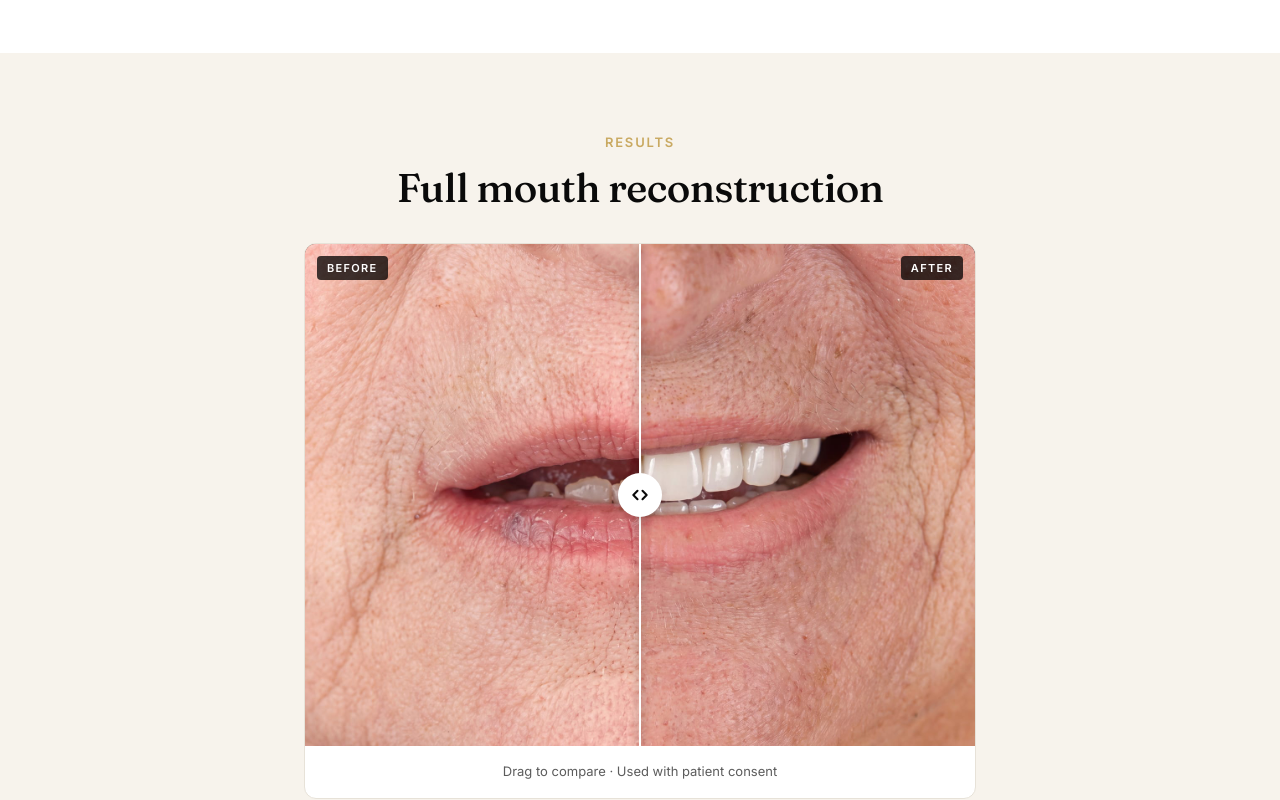
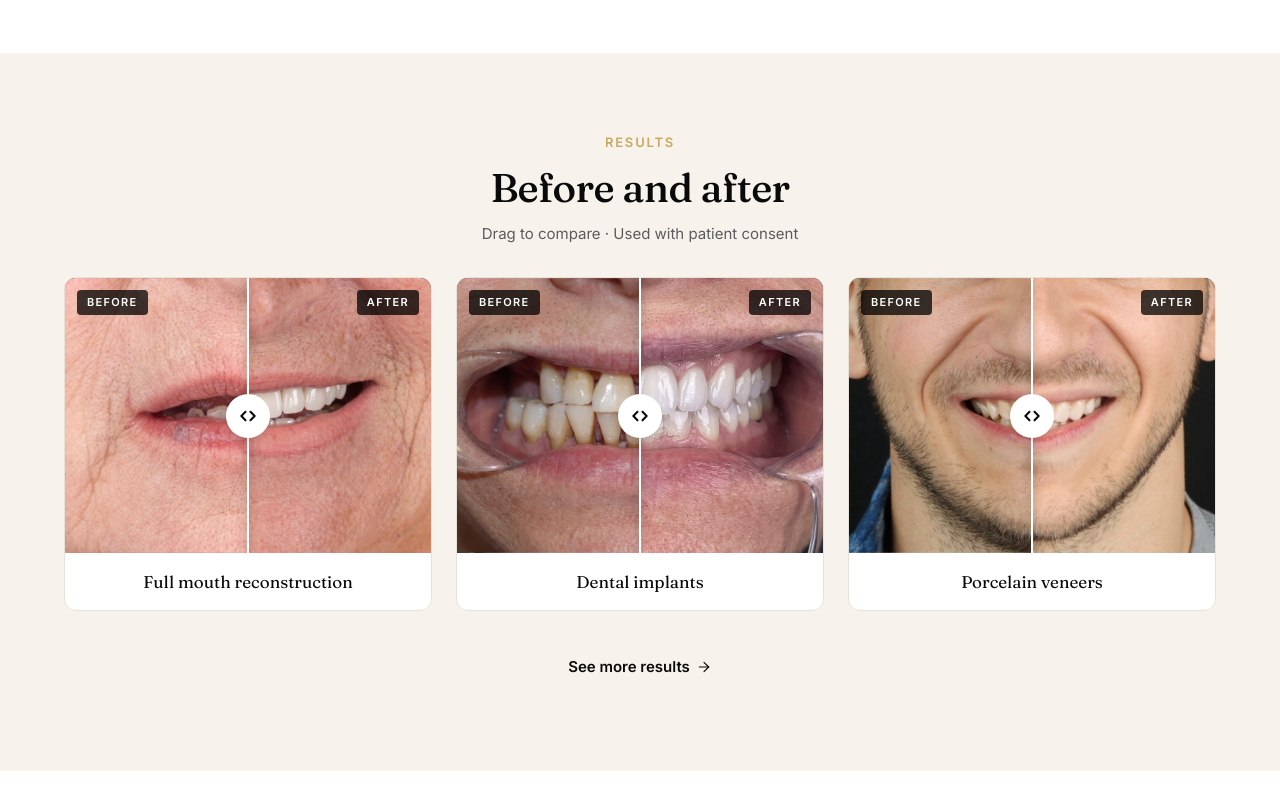
Before and after one commit to growth-labmedia/worldsmiles-site, a React (Vite) app: page /test in a window 1280 px wide. Shown: the part 2860-3660 px from the top of the page. Built offline with nearby package versions, Linux system fonts and the light colour scheme.

Commit message:
Test homepage: results section shows implants and veneers sliders alongside full mouth
Co-Authored-By: Claude Fable 5.1 <noreply@anthropic.com>

```diff
--- a/src/pages/HomePageTest.tsx
+++ b/src/pages/HomePageTest.tsx
@@ -12,6 +12,10 @@ import denturesImg from '../assets/services/dentures-complete-hero.jpg';
 import scanImg from '../assets/office/3d-scan.jpg';
 import fmrBefore from '../assets/cases/case-03-fmr-before.jpg';
 import fmrAfter from '../assets/cases/case-03-fmr-after.jpg';
+import implantsBefore from '../assets/cases/case-01-implants-before.jpg';
+import implantsAfter from '../assets/cases/case-01-implants-after.jpg';
+import veneersBefore from '../assets/cases/case-01-veneers-before.jpg';
+import veneersAfter from '../assets/cases/case-01-veneers-after.jpg';
 
 /**
  * TEST homepage (/test). Not linked from nav/footer, noindex, excluded from the sitemap.
@@ -25,6 +29,12 @@ const TILES = [
   { name: 'Dentures', caption: 'Complete, partial, implant-supported', img: denturesImg, to: '/test/services#dentures' },
   { name: 'Porcelain Veneers', caption: 'Natural-looking porcelain', img: veneersImg, to: '/test/services#veneers' },
   { name: 'Specialist Second Opinion', caption: 'Bring your treatment plan', img: scanImg, to: '/second-opinion' },
+];
+
+const RESULTS = [
+  { label: 'Full mouth reconstruction', before: fmrBefore, after: fmrAfter, beforeAlt: 'Before full mouth ceramic rehabilitation', afterAlt: 'After full mouth ceramic rehabilitation' },
+  { label: 'Dental implants', before: implantsBefore, after: implantsAfter, beforeAlt: 'Before: 7 implants with periodontal coordination', afterAlt: 'After: 7 implants with periodontal coordination' },
+  { label: 'Porcelain veneers', before: veneersBefore, after: veneersAfter, beforeAlt: 'Before: ceramic veneer reconstruction', afterAlt: 'After: ceramic veneer reconstruction' },
 ];
 
 const STEPS = [
@@ -102,21 +112,21 @@ export default function HomePageTest() {
       {/* PATIENT VIDEOS */}
       <TestimonialVideos locale="en" heading="Hear from our patients" />
 
-      {/* RESULTS — one slider */}
+      {/* RESULTS — three sliders, one per headline service */}
       <section className="bg-[#F7F3EC] py-14 md:py-20">
-        <div className="max-w-[720px] mx-auto px-4 md:px-6">
+        <div className="max-w-[1200px] mx-auto px-4 md:px-6">
           <span className="text-[0.8125rem] uppercase tracking-[0.14em] font-semibold text-[#C9A961] text-center block">RESULTS</span>
-          <h2 className="text-[1.875rem] md:text-[2.5rem] leading-[1.15] tracking-[-0.015em] font-[Fraunces,Georgia,serif] font-medium text-center mt-3 text-[#0A0A0A]">Full mouth reconstruction</h2>
-          <div className="mt-8 rounded-xl overflow-hidden border border-[#E7E2D8] bg-white">
-            <BeforeAfterSlider
-              beforeSrc={fmrBefore}
-              afterSrc={fmrAfter}
-              beforeAlt="Before full mouth ceramic rehabilitation"
-              afterAlt="After full mouth ceramic rehabilitation"
-            />
-            <p className="p-4 text-center text-[0.8125rem] text-[#5C5C5C]">Drag to compare · Used with patient consent</p>
+          <h2 className="text-[1.875rem] md:text-[2.5rem] leading-[1.15] tracking-[-0.015em] font-[Fraunces,Georgia,serif] font-medium text-center mt-3 text-[#0A0A0A]">Before and after</h2>
+          <p className="mt-3 text-center text-[0.9375rem] text-[#5C5C5C]">Drag to compare · Used with patient consent</p>
+          <div className="mt-8 grid grid-cols-1 md:grid-cols-3 gap-5 md:gap-6">
+            {RESULTS.map((r) => (
+              <div key={r.label} className="rounded-xl overflow-hidden border border-[#E7E2D8] bg-white">
+                <BeforeAfterSlider beforeSrc={r.before} afterSrc={r.after} beforeAlt={r.beforeAlt} afterAlt={r.afterAlt} />
+                <p className="p-4 text-center font-[Fraunces,Georgia,serif] text-[1.0625rem] text-[#0A0A0A]">{r.label}</p>
+              </div>
+            ))}
           </div>
-          <div className="mt-6 text-center">
+          <div className="mt-8 text-center">
             <Link to="/before-after" className="inline-flex items-center gap-1.5 text-[#0A0A0A] hover:text-[#A8893F] text-[0.9375rem] font-semibold min-h-[48px]">
               See more results <ArrowRight className="w-4 h-4" strokeWidth={1.75} />
             </Link>
```
